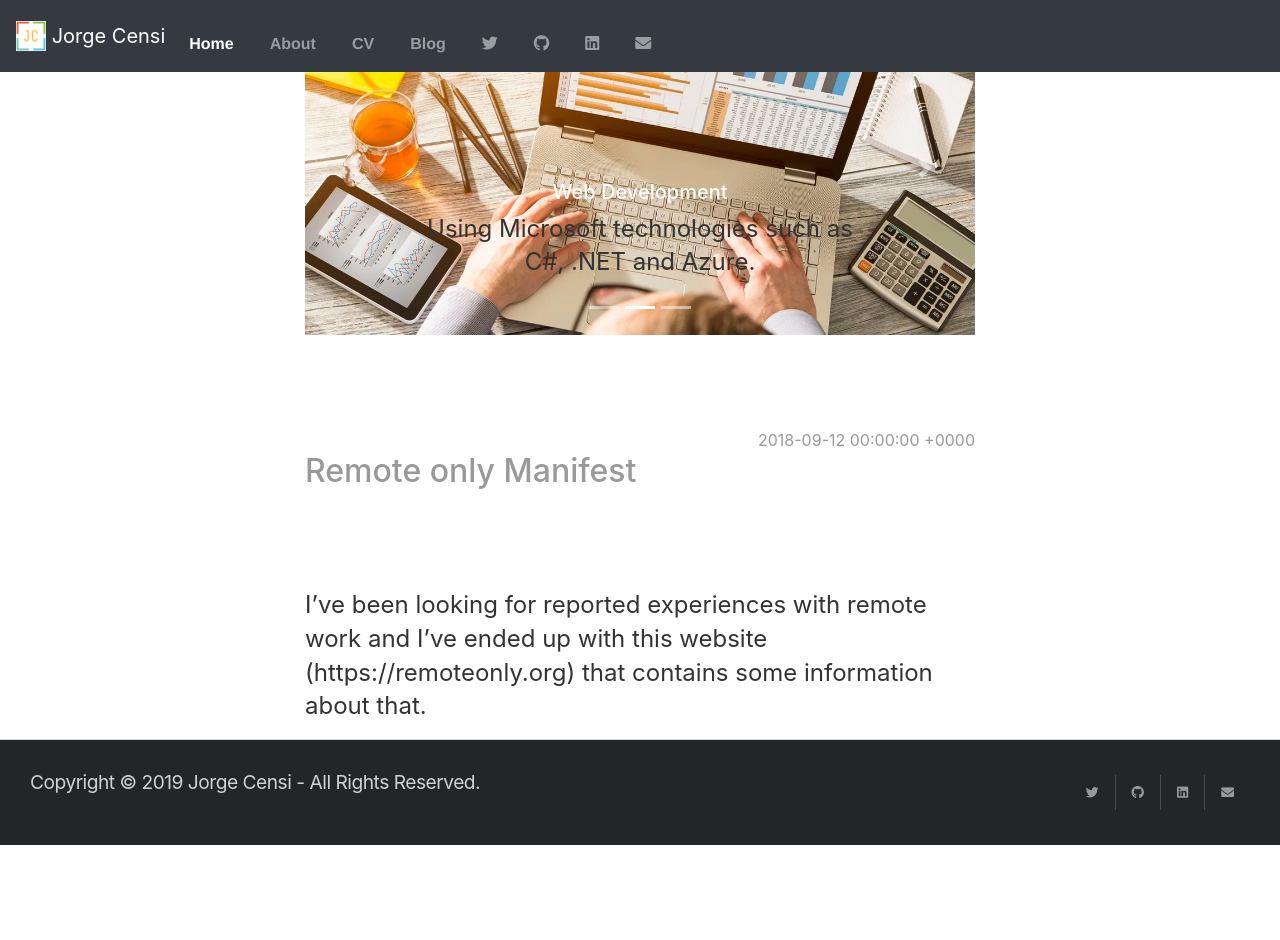
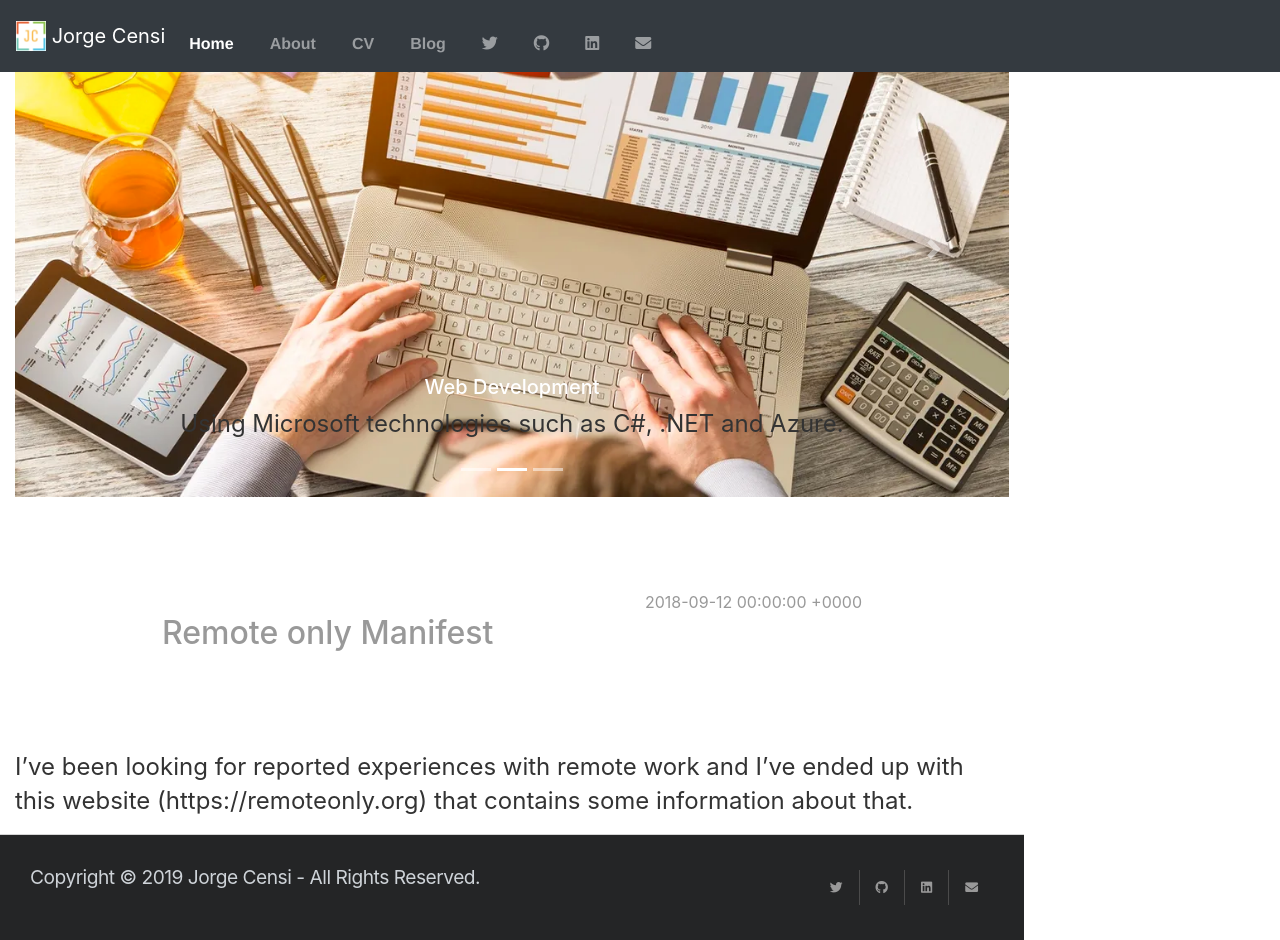
Before and after one commit to jorgecensi/jorgecensi.github.io, a Jekyll site: the page built from index.html, in a window 1280 px wide and 940 px high. Built offline with Jekyll 4.4.1, drawn with Linux system fonts in a browser that asks for light colours; nearby versions of some CDN libraries.

Commit message:
fix body

```diff
--- a/_layouts/default.html
+++ b/_layouts/default.html
@@ -40,7 +40,7 @@
                 </ul>
             </div>
         </nav>
-        <div class="container wrapper">
+        <div class="container">
 
                 {{ content }}
 
--- a/css/main.css
+++ b/css/main.css
@@ -1,3 +1,6 @@
+body {
+    width: 80%;
+}
 nav ul, footer ul {
     font-family:'Helvetica', 'Arial', 'Sans-Serif';
     padding: 0px;
--- a/index.html
+++ b/index.html
@@ -44,7 +44,7 @@ title: Jorge Censi
 </div>
 <section class="postlist">
     {% for post in site.posts %}
-        <article class="postitem">
+        <article class="postitem wrapper">
             <ul class="meta">
                     <li class="category">{{ post.tags }}</li>
                 <li class="date"><a href="{{ post.url }}"><time datetime="{{post.date}}">{{post.date}}</time></a></li>
```
